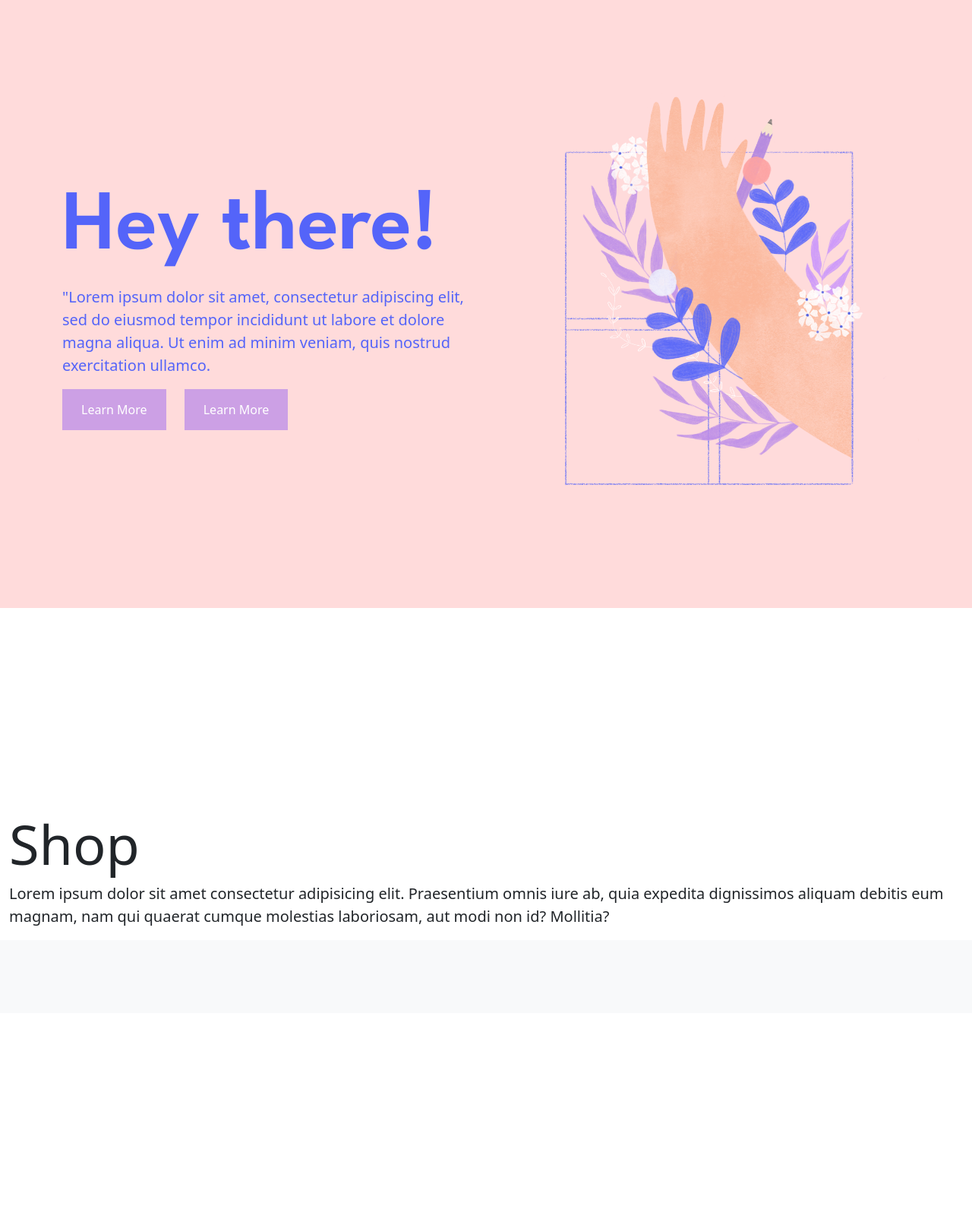
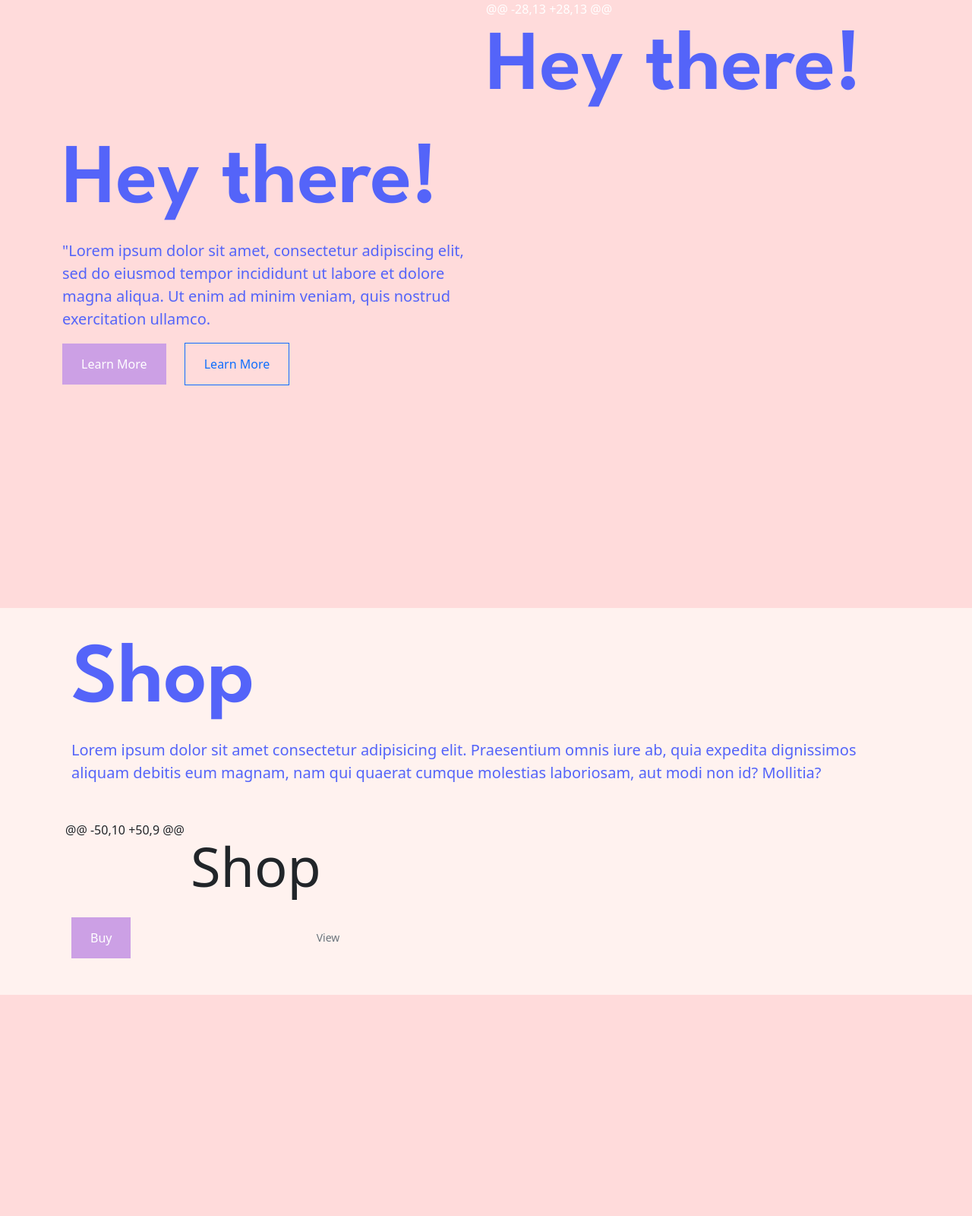
Before and after one commit to srinidhimateti/ecommerce-repo, a Django app: template templates/store/home.html in a window 1280 px wide. Shown: the part 117-1717 px from the top of the page at 76% size. After the commit the page ends 1426 px from the top, so only its background shows below. Run offline with Django 4.2, Linux system fonts and the light colour scheme; the template is opened without the code that fills it, so the values that code supplies are empty; some web fonts are replaced.

Commit message:
Updated style

```diff
--- a/templates/store/home.html
+++ b/templates/store/home.html
@@ -4,64 +4,40 @@
 
 {% block content %}
 <!-- section-1 -->
-<section id="hp-section-1">
+<section id="hp-section-1" class="h-auto">
     <div class="container text-white vh-100 bgblack">
-        <div class="row h-100">
+        <div class="row  flex-column-reverse flex-lg-row " style="height:85vh;">
             <div class="col-lg-6 d-flex flex-column justify-content-center h-auto ">
                 <h1 class="display-1">Hey there!</h1>
-                <p class="lead p-s-1" >"Lorem ipsum dolor sit amet, consectetur adipiscing elit, sed do eiusmod tempor incididunt ut labore et dolore magna aliqua. Ut enim ad minim veniam, quis nostrud exercitation ullamco.</p>
+                <p class="fs-5 p-s-1" >"Lorem ipsum dolor sit amet, consectetur adipiscing elit, sed do eiusmod tempor incididunt ut labore et dolore magna aliqua. Ut enim ad minim veniam, quis nostrud exercitation ullamco.</p>
                 <div class="container-fluid p-0">
                     <button class="btn btn-primary">Learn More</button>
-                    <button class="btn btn-primary">Learn More</button>
+                    <button class="btn btn-outline-primary">Learn More</button>
                 </div>
             </div>
             <div class="col-lg-6 p-0">
-                <div class="container-fluid h-100 p-0 d-flex flex-column justify-content-center align-items-center">
-                     <img width=2000px class="img-fluid" src="media/images/Hand1.png" alt="Illustrated Hand">
-                </div>
-
-            </div>
-        </div>
-        </div>
-
-    </div>
+	@@ -28,13 +28,13 @@ <h1 class="display-1">Hey there!</h1>
   </section>
 
   <!-- section-2 -->
-  <section id="hp-section-2 ">
-    <div class="vh-100 p-0 m-0 d-flex flex-column justify-content-center">
+  <section id="hp-section-2" class="bghome2">
+    <div class="container ">
     <div class="container-fluid m-0">
-        <h2 class="display-2">Shop</h2>
-        <p class="fs-5">Lorem ipsum dolor sit amet consectetur adipisicing elit. Praesentium omnis iure ab, quia expedita dignissimos aliquam debitis eum magnam, nam qui quaerat cumque molestias laboriosam, aut modi non id? Mollitia?</p>
+        <h2 class="display-1">Shop</h2>
+        <p class="fs-5 p-s-1">Lorem ipsum dolor sit amet consectetur adipisicing elit. Praesentium omnis iure ab, quia expedita dignissimos aliquam debitis eum magnam, nam qui quaerat cumque molestias laboriosam, aut modi non id? Mollitia?</p>
     </div>
-  <div class="album py-5 bg-light">
+  <div class="album py-5">
     <div class="container">
 
       <div class="row row-cols-1 row-cols-sm-2 row-cols-md-3 g-3">
-
-        {% for product in products %}
-        <div class="col">
-          <div class="card shadow-sm">
-            <img class="img-fluid" alt="responsive-image" src="{{ product.image.url }}">
-
-            <div class="card-body">
-              <p class="card-text">
-                  <a class="text-dark text-decoration-none" href="{{product.get_absolute_url}}">{{product.title}}</a>
+	@@ -50,10 +50,9 @@ <h2 class="display-2">Shop</h2>
                 </p>
               <div class="d-flex justify-content-between align-items-center">
                 <div class="btn-group">
-                  <button type="button" class="btn btn-sm btn-outline-secondary">View</button>
-                  <button type="button" class="btn btn-sm btn-outline-secondary">Edit</button>
+                  <a class="btn btn-md btn-secondary" href="{{product.get_absolute_url}}" role="button">Buy</a>
                 </div>
-                <small class="text-muted">9 mins</small>
+                <small class="text-muted">View</small>
               </div>
             </div>
 
-          </div>
-        </div>
-        {%endfor%}
-    </div>
-</div>
-</div>
-
 {% endblock  %}
```
